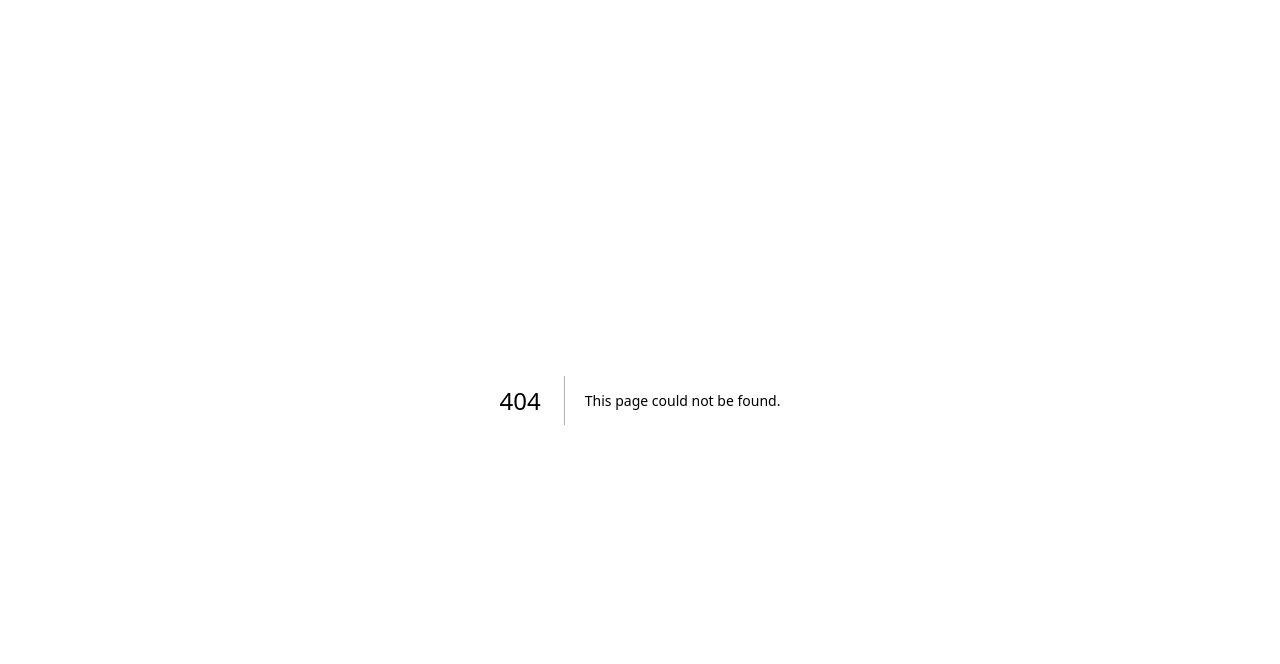
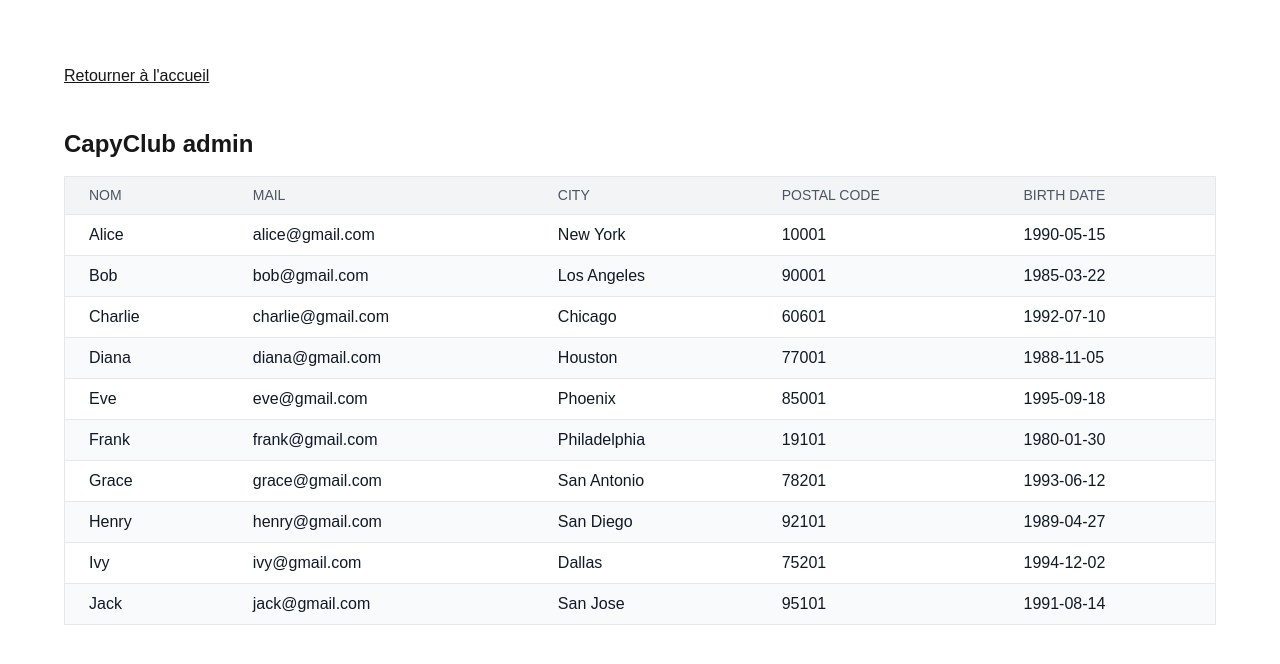
Before and after one commit to Capyclub/capy-next-front, a Next.js app: page /admin in a window 1280 px wide. Before the commit this address had no page. Shown: the top 664 px of the page. Built offline with nearby package versions, Linux system fonts and the light colour scheme.

Commit message:
feat: :sparkles: add v1 user list

```diff
--- /dev/null
+++ b/app/admin/page.tsx
@@ -0,0 +1,72 @@
+import Link from "next/link";
+
+export default function AdminPage() {
+    const users = [
+        { name: "Alice", email: "alice@gmail.com", city: "New York", postalCode: "10001", birthDate: "1990-05-15" },
+        { name: "Bob", email: "bob@gmail.com", city: "Los Angeles", postalCode: "90001", birthDate: "1985-03-22" },
+        { name: "Charlie", email: "charlie@gmail.com", city: "Chicago", postalCode: "60601", birthDate: "1992-07-10" },
+        { name: "Diana", email: "diana@gmail.com", city: "Houston", postalCode: "77001", birthDate: "1988-11-05" },
+        { name: "Eve", email: "eve@gmail.com", city: "Phoenix", postalCode: "85001", birthDate: "1995-09-18" },
+        { name: "Frank", email: "frank@gmail.com", city: "Philadelphia", postalCode: "19101", birthDate: "1980-01-30" },
+        { name: "Grace", email: "grace@gmail.com", city: "San Antonio", postalCode: "78201", birthDate: "1993-06-12" },
+        { name: "Henry", email: "henry@gmail.com", city: "San Diego", postalCode: "92101", birthDate: "1989-04-27" },
+        { name: "Ivy", email: "ivy@gmail.com", city: "Dallas", postalCode: "75201", birthDate: "1994-12-02" },
+        { name: "Jack", email: "jack@gmail.com", city: "San Jose", postalCode: "95101", birthDate: "1991-08-14" },
+    ];
+
+    return (
+        <div className="m-4 md:m-16">
+            <Link className="underline" href="/">
+                Retourner à l&apos;accueil
+            </Link>
+            <h1 className="title text-left text-2xl font-bold mb-4">CapyClub admin</h1>
+            <div className="overflow-x-auto">
+                <table className="min-w-full border border-gray-200">
+                    <thead>
+                        <tr className="text-gray-600 uppercase text-sm leading-normal bg-gray-100">
+                            <th className="py-2 px-4 md:px-6 text-left border-b border-gray-200 font-medium">
+                                Nom
+                            </th>
+                            <th className="py-2 px-4 md:px-6 text-left border-b border-gray-200 font-medium">
+                                Mail
+                            </th>
+                            <th className="py-2 px-4 md:px-6 text-left border-b border-gray-200 font-medium">
+                                City
+                            </th>
+                            <th className="py-2 px-4 md:px-6 text-left border-b border-gray-200 font-medium">
+                                Postal code
+                            </th>
+                            <th className="py-2 px-4 md:px-6 text-left border-b border-gray-200 font-medium">
+                                Birth date
+                            </th>
+                        </tr>
+                    </thead>
+                    <tbody>
+                        {users.map((user) => (
+                            <tr
+                                key={user.email}
+                                className="hover:bg-gray-50 even:bg-gray-50 odd:bg-white text-gray-900"
+                            >
+                                <td className="py-2 px-4 md:px-6 border-b border-gray-200">
+                                    {user.name}
+                                </td>
+                                <td className="py-2 px-4 md:px-6 border-b border-gray-200">
+                                    {user.email}
+                                </td>
+                                <td className="py-2 px-4 md:px-6 border-b border-gray-200">
+                                    {user.city}
+                                </td>
+                                <td className="py-2 px-4 md:px-6 border-b border-gray-200">
+                                    {user.postalCode}
+                                </td>
+                                <td className="py-2 px-4 md:px-6 border-b border-gray-200">
+                                    {user.birthDate}
+                                </td>
+                            </tr>
+                        ))}
+                    </tbody>
+                </table>
+            </div>
+        </div>
+    );
+}
```
